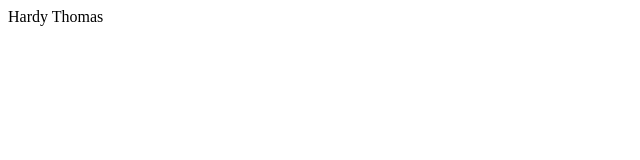
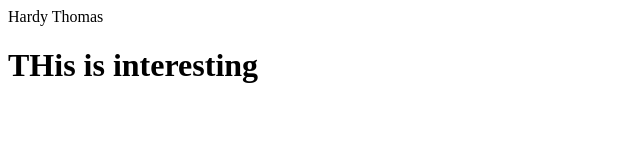
Before and after one commit to hardy2022/hardythomaswebsite, a plain HTML site: page index.html in a window 1280 px wide. Shown: the whole page, without its empty margins (0-640 px from the left). Drawn offline with Linux system fonts and the light colour scheme.

Commit message:
added headings in index.html

```diff
--- a/index.html
+++ b/index.html
@@ -5,5 +5,6 @@
     </head>
     <body>
         Hardy Thomas
+        <h1>THis is interesting</h1>
     </body>
 </html>
```
